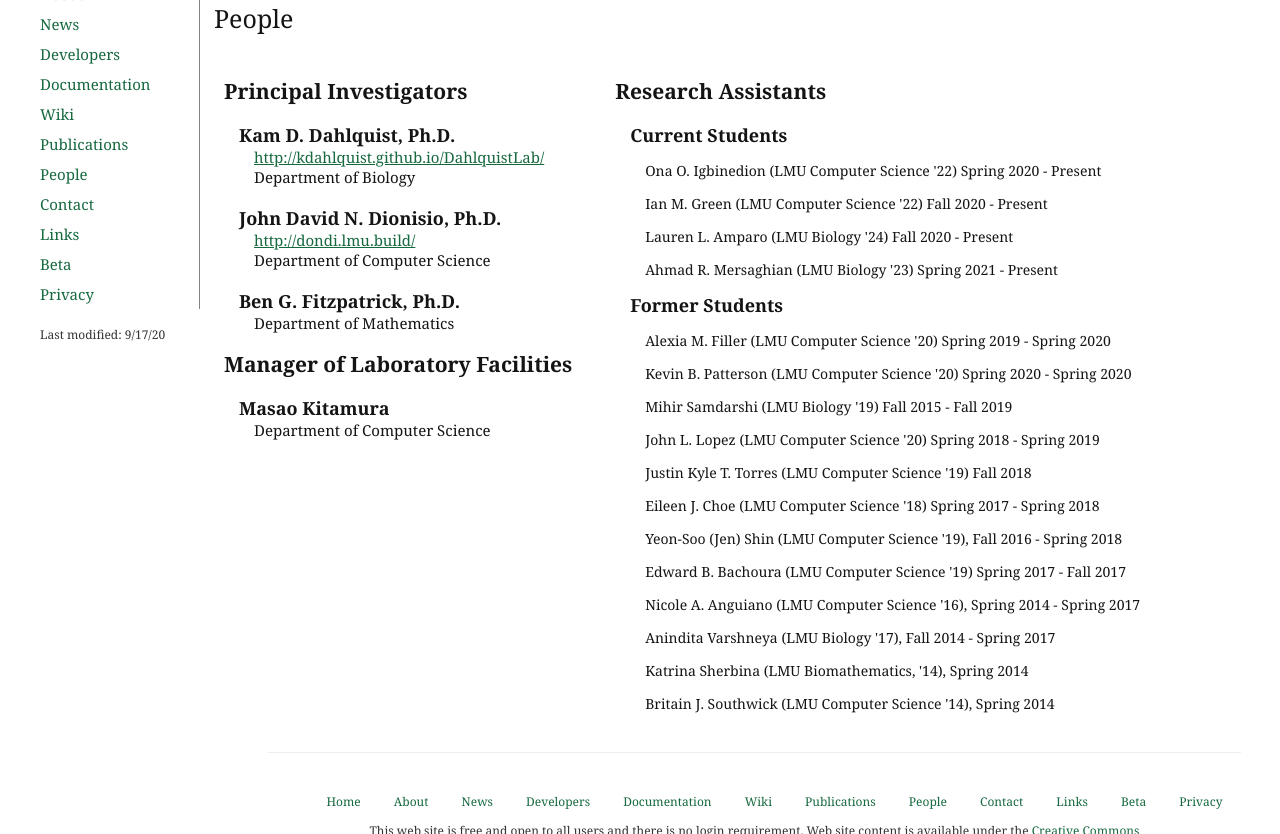
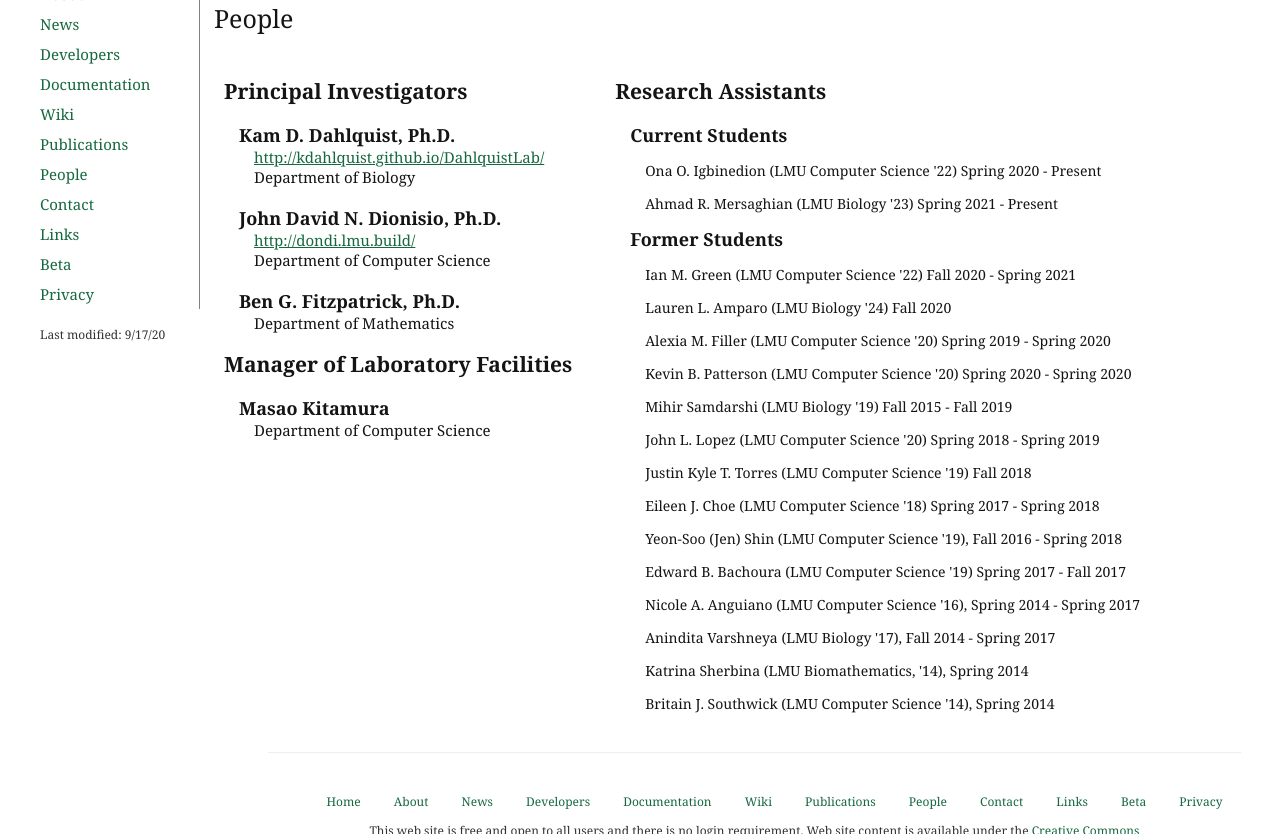
Before and after one commit to dondi/GRNsight, a Jekyll site: the page built from people.html, in a window 1280 px wide and 900 px high, scrolled down 929 px, cut to the strip 66-900 px from the top of the window. Built offline with Jekyll 4.4.1, drawn with Linux system fonts in a browser that asks for light colours; nearby versions of some CDN libraries.

Commit message:
Moved Lauren and Ian into the Former Students div

```diff
--- a/people.html
+++ b/people.html
@@ -114,10 +114,10 @@ description: Principal Investigators, current and former undergraduate research
                         <h2>Research Assistants</h2>
                           <p class="name">Current Students</p>
                             <p class="studentName">Ona O. Igbinedion (LMU Computer Science '22) Spring 2020 - Present</p>
-                            <p class="studentName">Ian M. Green (LMU Computer Science '22) Fall 2020 - Present</p>
-                            <p class="studentName">Lauren L. Amparo (LMU Biology '24) Fall 2020 - Present</p>
                             <p class="studentName">Ahmad R. Mersaghian (LMU Biology '23) Spring 2021 - Present</p>
                           <p class="name">Former Students</p>
+                            <p class="studentName">Ian M. Green (LMU Computer Science '22) Fall 2020 - Spring 2021</p>
+                            <p class="studentName">Lauren L. Amparo (LMU Biology '24) Fall 2020</p>
                             <p class="studentName">Alexia M. Filler (LMU Computer Science '20) Spring 2019 - Spring 2020</p>
                             <p class="studentName">Kevin B. Patterson (LMU Computer Science '20) Spring 2020 - Spring 2020</p>
                             <p class="studentName">Mihir Samdarshi (LMU Biology '19) Fall 2015 - Fall 2019</p>
```
